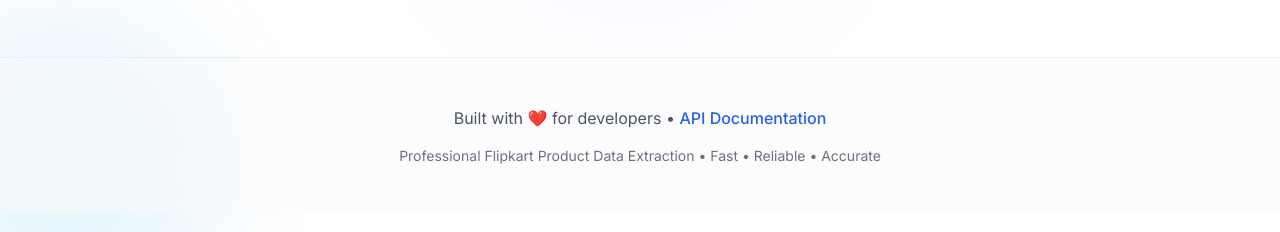
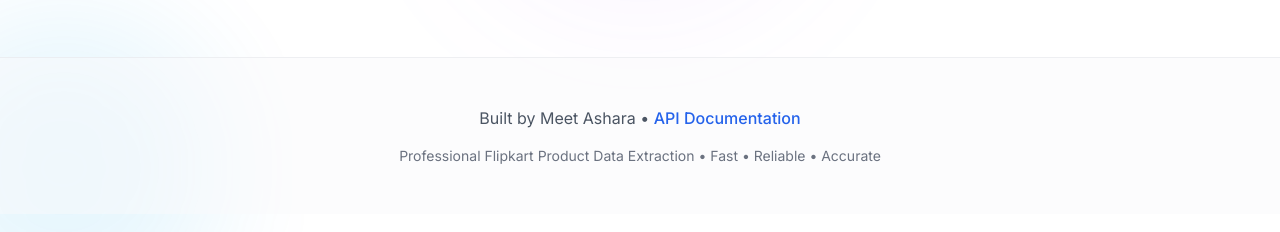
Before and after one commit to meet-ashara/flipkart_url_api, a FastAPI app: page / in a window 1280 px wide. Shown: the part 568-800 px from the top of the page. Run offline with FastAPI, Linux system fonts and the light colour scheme; some libraries are stand-ins or nearby versions.

Commit message:
Update index.html

```diff
--- a/templates/index.html
+++ b/templates/index.html
@@ -351,7 +351,7 @@
     <div class="max-w-5xl mx-auto px-6">
       <div class="text-center space-y-4">
         <p class="text-gray-600 dark:text-gray-400">
-          Built with ❤️ for developers •
+          Built by Meet Ashara  •
           <a href="/docs" target="_blank" class="text-brand-600 hover:text-brand-700 dark:text-brand-400 dark:hover:text-brand-300 font-medium transition-colors">
             API Documentation
           </a>
```
